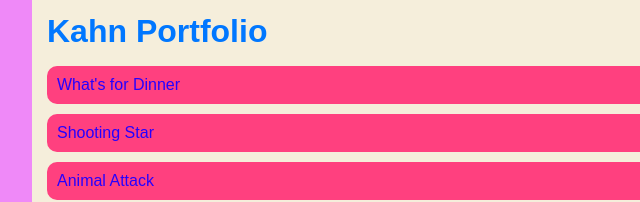
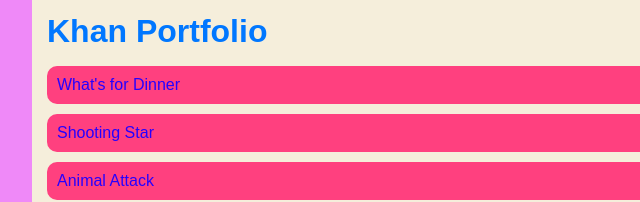
Before and after one commit to maddoxmcconnell/maddoxmcconnell.github.io, a plain HTML site: page portfolio.html in a window 1280 px wide. Shown: the part 291-493 px from the top of the page, 208-848 px from the left. Drawn offline with Linux system fonts and the light colour scheme.

Commit message:
quick spelling change

```diff
--- a/portfolio.html
+++ b/portfolio.html
@@ -35,7 +35,7 @@
             </li>
           </ul>
 
-          <h1>Kahn Portfolio</h1>
+          <h1>Khan Portfolio</h1>
           <ul id="portfolio">
             <li>
                 <a href="https://www.khanacademy.org/computer-programming/maddoxs-super-sushi/6142840966070272" target="_blank">What's for Dinner</a>
@@ -45,6 +45,7 @@
             </li>
             <li>
                  <a href="https://www.khanacademy.org/computer-programming/freddy-fazbear/6342865075683328" target="_blank">Animal Attack</a>
+            </li>
             <li>
                  <a href="https://www.khanacademy.org/computer-programming/playa-bowl-deal/4771760179363840" target="_blank">Ad Design</a>
 
```
